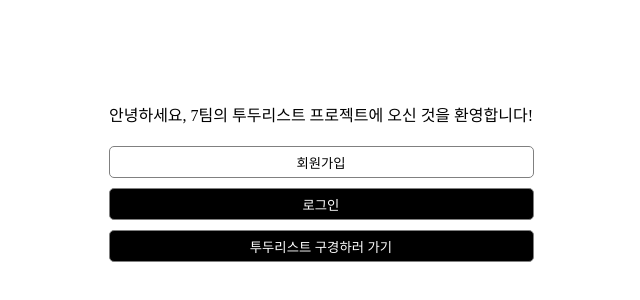
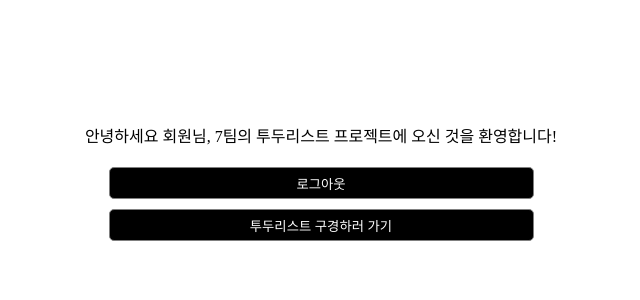
Before and after one commit to wanted-pre-onboarding-team-12th-7/pre-onboarding-12th-1-7, a React (Create React App) app: page / in a window 1280 px wide. Shown: the part 218-518 px from the top of the page, without its empty margins (319-959 px from the left). Built offline with nearby package versions, Linux system fonts and the light colour scheme; sample sign-in values are in the browser's storage.

Commit message:
feat: 홈 페이지 버튼 로그인 여부에 따라 조건부 렌더링
Co-authored-by: 이선근 <tjsrms1227@gmail.com>
Co-authored-by: Seungwon Lee <salmontaker@users.noreply.github.com>

```diff
--- a/src/pages/Home.tsx
+++ b/src/pages/Home.tsx
@@ -2,13 +2,32 @@ import { useNavigate } from 'react-router-dom'
 import { css, styled } from 'styled-components'
 import { PageWrapper } from './PageLayout'
 
-function Home() {
+interface HomeProps {
+  token: string | null
+}
+
+function Home({ token }: HomeProps) {
   const navigate = useNavigate()
+  const isAuthorized = token !== null && token !== ''
 
   return (
     <PageWrapper>
-      안녕하세요, 7팀의 투두리스트 프로젝트에 오신 것을 환영합니다!
+      {`안녕하세요 ${
+        isAuthorized ? '회원님' : '손님'
+      }, 7팀의 투두리스트 프로젝트에 오신 것을 환영합니다!`}
       <ButtonWrapper>
+        {isAuthorized ? (
+          <SignButton
+            isSignin={true}
+            onClick={() => {
+              localStorage.removeItem('accessToken')
+              navigate(0)
+            }}
+          >
+            로그아웃
+          </SignButton>
+        ) : (
+          <>
             <SignButton
               isSignin={false}
               onClick={() => {
@@ -25,6 +44,8 @@ function Home() {
             >
               로그인
             </SignButton>
+          </>
+        )}
         <SignButton
           isSignin={true}
           onClick={() => {
--- a/src/pages/PageRouter.tsx
+++ b/src/pages/PageRouter.tsx
@@ -21,7 +21,7 @@ function PublicRoute({ token, fallback, children }: RouteProps) {
 }
 
 function PageRouter() {
-  const [token, setToken] = useState<string | null>('')
+  const [token, setToken] = useState<string | null>(null)
 
   useEffect(() => {
     if (localStorage.getItem('accessToken') !== null) setToken(localStorage.getItem('accessToken'))
@@ -30,7 +30,7 @@ function PageRouter() {
   return (
     <BrowserRouter>
       <Routes>
-        <Route index element={<Home />} />
+        <Route index element={<Home token={token} />} />
         <Route
           path="/todo"
           element={
```
Lines whose indentation alone changed are shown as unchanged.
